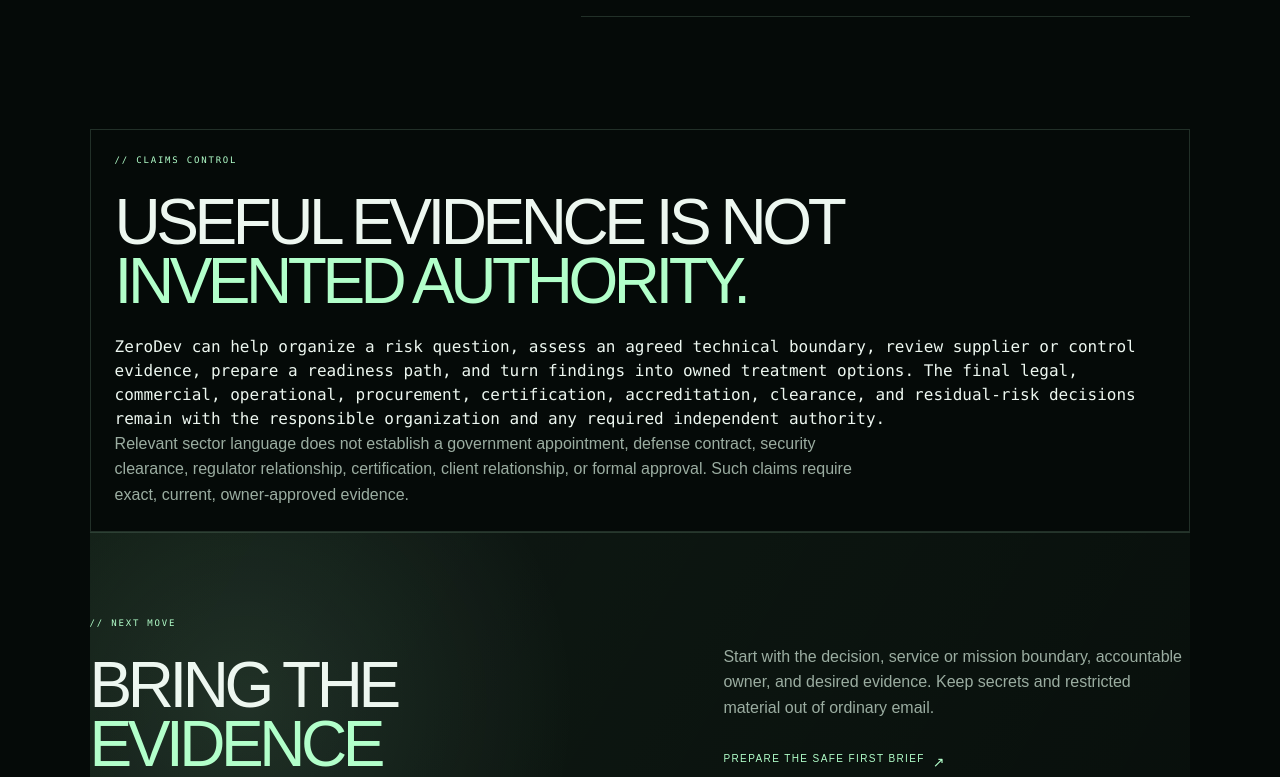
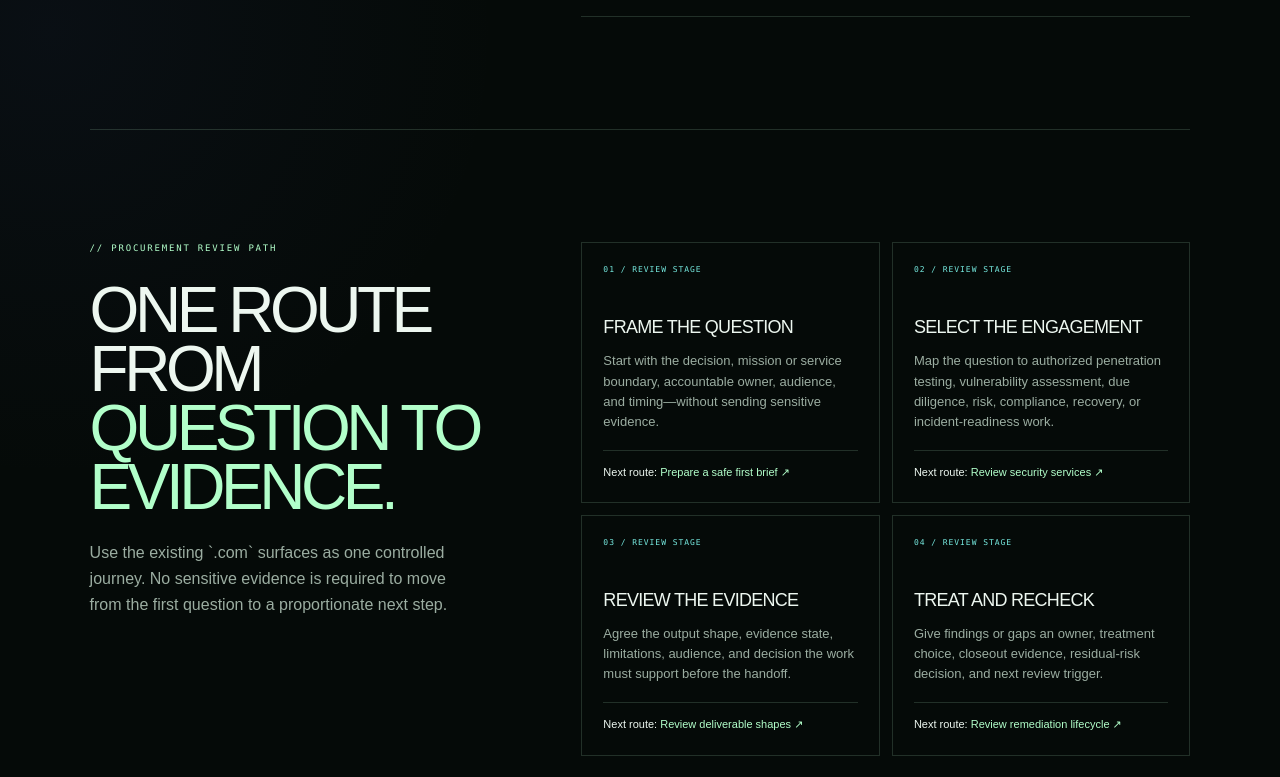
Before and after one commit to ZeroXSHDW/ZERODEVLLC-Website-Source-Code, a Next.js app: page /assurance in a window 1280 px wide. Shown: the part 3040-3817 px from the top of the page. Built offline with nearby package versions, Linux system fonts and the light colour scheme.

Commit message:
feat: connect procurement review path

```diff
--- a/app/assurance/page.tsx
+++ b/app/assurance/page.tsx
@@ -43,6 +43,13 @@
   'What evidence is available, how current is it, and what verification method is permitted?',
   'Which question needs testing or exercising, and which question only needs review or evidence mapping?',
   'What treatment, acceptance, retest, escalation, or review decision follows the work?',
+] as const;
+
+const reviewPath = [
+  ['01', 'Frame the question', 'Start with the decision, mission or service boundary, accountable owner, audience, and timing—without sending sensitive evidence.', '/engage', 'Prepare a safe first brief'],
+  ['02', 'Select the engagement', 'Map the question to authorized penetration testing, vulnerability assessment, due diligence, risk, compliance, recovery, or incident-readiness work.', '/services', 'Review security services'],
+  ['03', 'Review the evidence', 'Agree the output shape, evidence state, limitations, audience, and decision the work must support before the handoff.', '/deliverables', 'Review deliverable shapes'],
+  ['04', 'Treat and recheck', 'Give findings or gaps an owner, treatment choice, closeout evidence, residual-risk decision, and next review trigger.', '/remediation', 'Review remediation lifecycle'],
 ] as const;
 
 export default function AssurancePage() {
@@ -127,6 +134,24 @@
           </div>
         </section>
 
+        <section className={styles.frameworkSection} aria-labelledby="review-path-heading">
+          <div className={styles.sectionIntro}>
+            <p className={styles.eyebrow}>{'// PROCUREMENT REVIEW PATH'}</p>
+            <h2 id="review-path-heading">One route from<br /><span>question to evidence.</span></h2>
+            <p>Use the existing `.com` surfaces as one controlled journey. No sensitive evidence is required to move from the first question to a proportionate next step.</p>
+          </div>
+          <div className={styles.frameworkGrid}>
+            {reviewPath.map(([number, title, description, href, label]) => (
+              <article className={styles.frameworkCard} key={number}>
+                <span className={styles.frameworkTag}>{number} / REVIEW STAGE</span>
+                <h3>{title}</h3>
+                <p>{description}</p>
+                <p className={styles.cardBoundary}><strong>Next route:</strong> <Link href={href}>{label} <span aria-hidden="true">↗</span></Link></p>
+              </article>
+            ))}
+          </div>
+        </section>
+
         <section className={styles.noticeSection} aria-labelledby="claims-heading">
           <p className={styles.eyebrow}>{'// CLAIMS CONTROL'}</p>
           <h2 id="claims-heading">Useful evidence is not<br /><span>invented authority.</span></h2>
--- a/scripts/security-check.mjs
+++ b/scripts/security-check.mjs
@@ -172,6 +172,9 @@
 requireText("app/assurance/page.tsx", assurancePage, "Data minimization");
 requireText("app/assurance/page.tsx", assurancePage, "Never through this site or ordinary email");
 requireText("app/assurance/page.tsx", assurancePage, "Readiness support is not certification");
+requireText("app/assurance/page.tsx", assurancePage, "PROCUREMENT REVIEW PATH");
+requireText("app/assurance/page.tsx", assurancePage, "Frame the question");
+requireText("app/assurance/page.tsx", assurancePage, "Review remediation lifecycle");
 requireText("app/assurance/page.tsx", assurancePage, "twitter:");
 requireText("app/sectors/page.tsx", sectorsPage, "Public-sector and government programs");
 requireText("app/sectors/page.tsx", sectorsPage, "Defense suppliers and primes");
```
